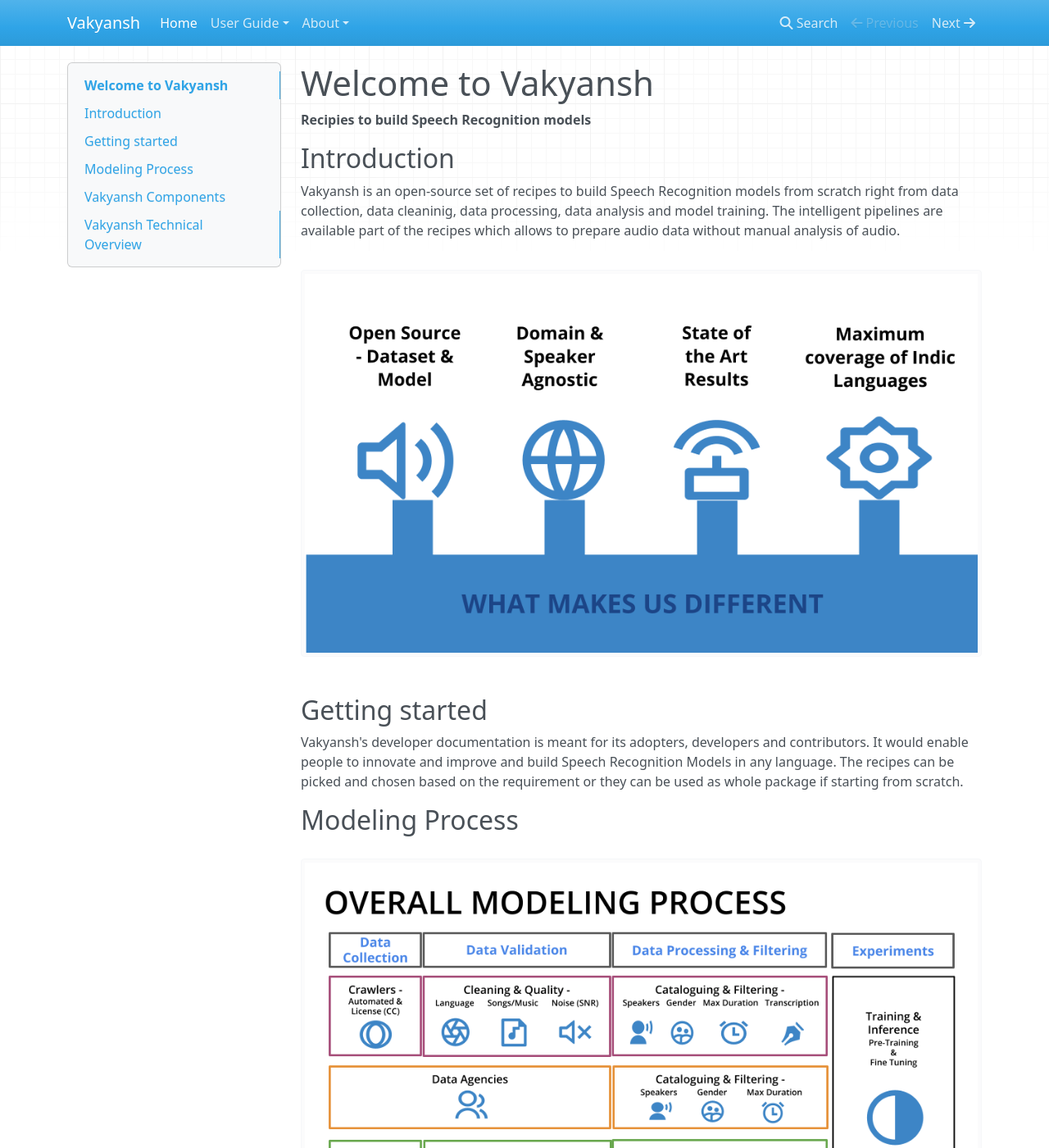
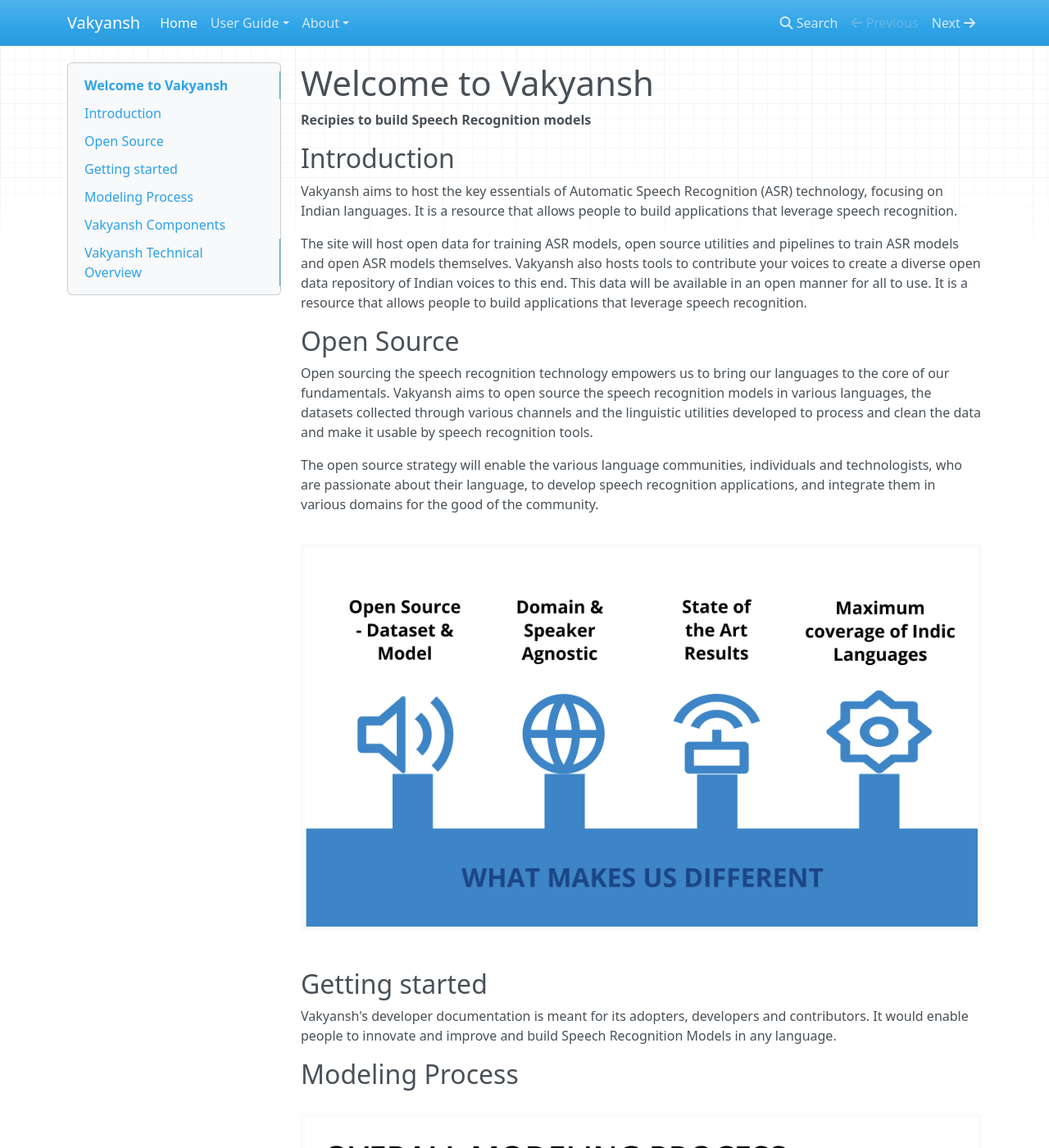
Before and after one commit to Open-Speech-EkStep/open-speech-ekstep.github.io, an MkDocs documentation site: the page built from docs/index.md, in a window 1280 px wide and 1400 px high. Shown: the whole window at 82% size. Built offline with MkDocs 1.6.1, drawn with Linux system fonts in a browser that asks for light colours; nearby versions of some CDN libraries.

Commit message:
chore: adding more details on front page

```diff
--- a/docs/index.md
+++ b/docs/index.md
@@ -4,8 +4,16 @@
 
 ## Introduction
 
-Vakyansh is an open-source set of recipes to build Speech Recognition models from scratch right from data collection,
-data cleaninig, data processing, data analysis and model training. The intelligent pipelines are available part of the recipes which allows to prepare audio data without manual analysis of audio.
+Vakyansh aims to host the key essentials of Automatic Speech Recognition (ASR) technology, focusing on Indian languages. It is a resource that allows people to build applications that leverage speech recognition.
+
+The site will host open data for training ASR models, open source utilities and pipelines to train ASR models and open ASR models themselves. Vakyansh also hosts tools to contribute your voices to create a diverse open data repository of Indian voices to this end. This data will be available in an open manner for all to use. It is a resource that allows people to build applications that leverage speech recognition.
+
+## Open Source
+
+Open sourcing the speech recognition technology empowers us to bring our languages to the core of our fundamentals.
+Vakyansh aims to open source the speech recognition models in various languages, the datasets collected through various channels and the linguistic utilities developed to process and clean the data and make it usable by speech recognition tools.
+
+The open source strategy will enable the various language communities, individuals and technologists, who are passionate about their language, to develop speech recognition applications, and integrate them in various domains for the good of the community.
 
 ![alt text](img/differentiator.png "What differentiates us")
 
@@ -13,7 +21,6 @@
 
 Vakyansh's developer documentation is meant for its adopters, developers and contributors.
 It would enable people to innovate and improve and build Speech Recognition Models in any language.
-The recipes can be picked and chosen based on the requirement or they can be used as whole package if starting from scratch.
 
 ## Modeling Process
 
```
Also changed, not shown: docs/img/samvaad.png (deleted), docs/img/samvaad2.png (deleted).
